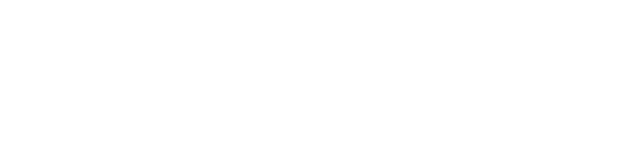
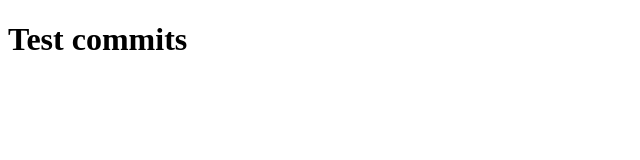
Before and after one commit to surilovk/gitlesson, a plain HTML site: page index.html in a window 1280 px wide. Shown: the whole page, without its empty margins (0-640 px from the left). Drawn offline with Linux system fonts and the light colour scheme.

Commit message:
edit index

```diff
--- a/index.html
+++ b/index.html
@@ -5,6 +5,6 @@
 	<title>Git Lesson</title>
 </head>
 <body>
-
+	<h1>Test commits</h1>
 </body>
 </html>
```
